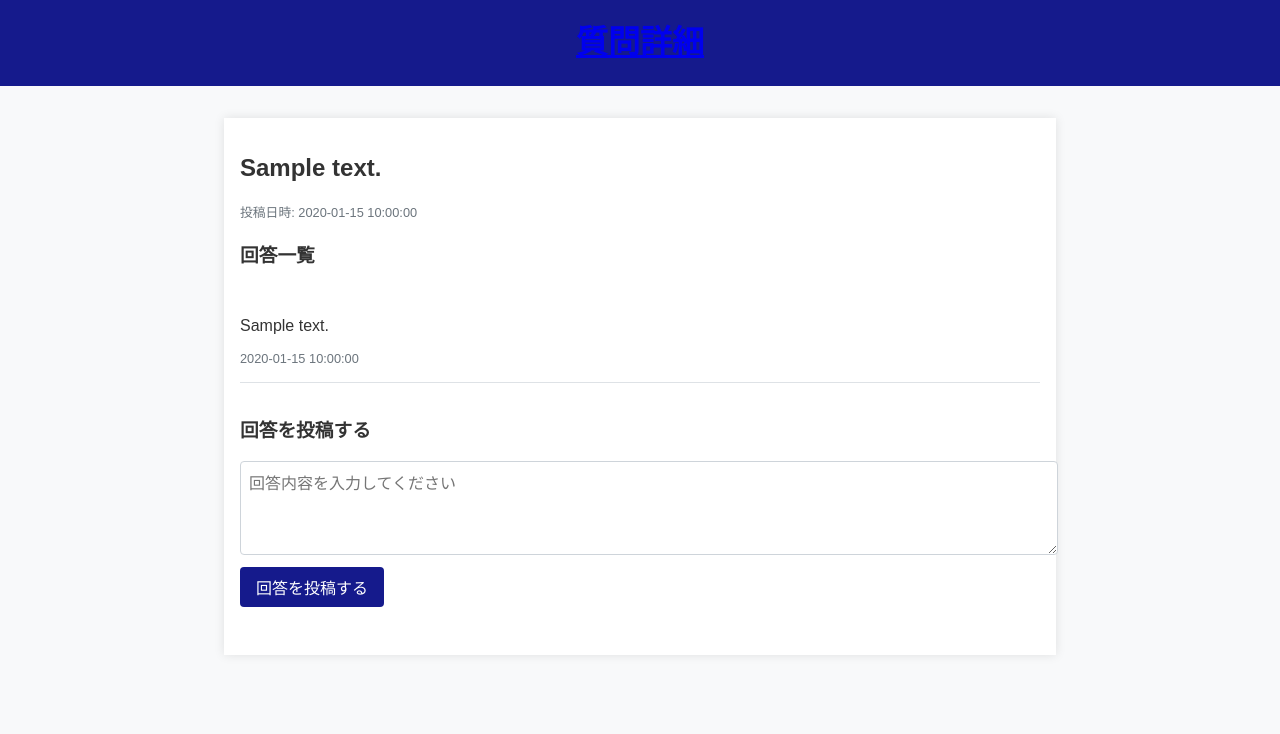
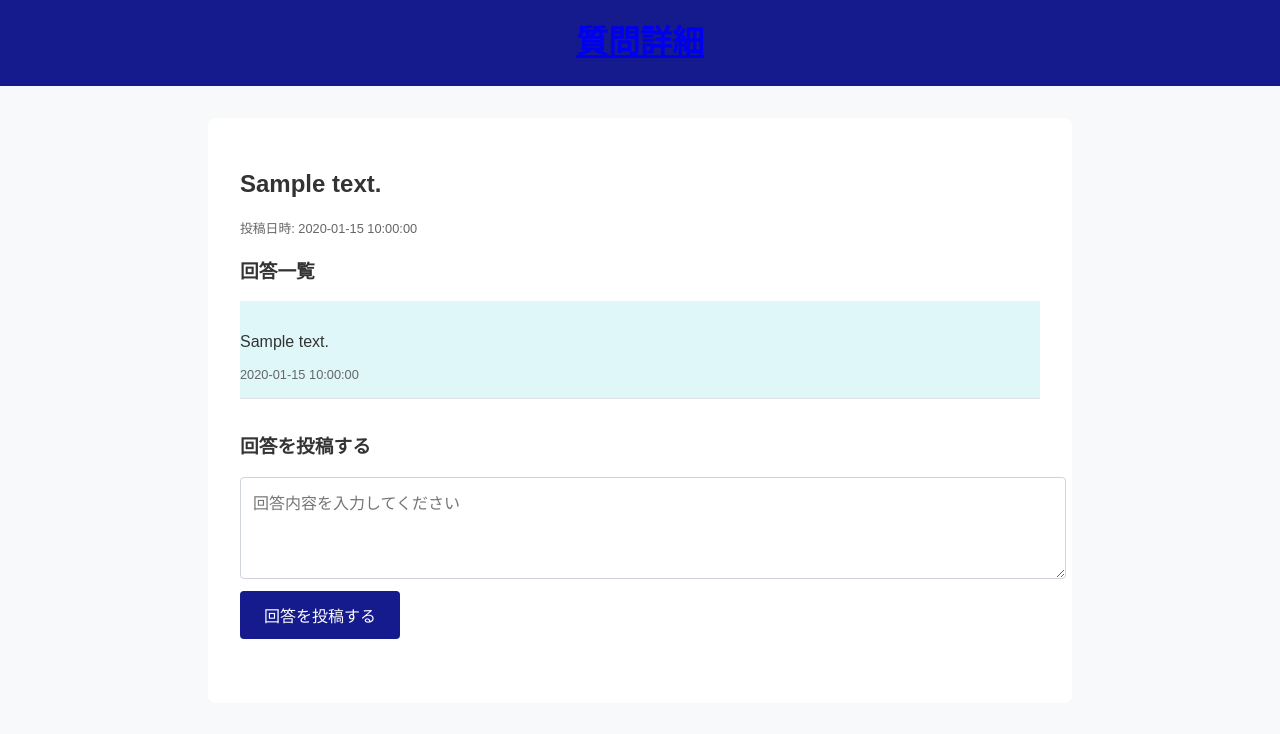
Before and after one commit to YouSayH/Flask_anonymous_QandA, a Flask app: template templates/question.html in a window 1280 px wide. Shown: the top 734 px of the page. Run offline with Flask 3, Linux system fonts and the light colour scheme; the template is opened without the code that fills it: most values are stand-ins (such as "Sample title", 1, 10 or a date in 2020).

Commit message:
本番環境

```diff
--- a/app/__init__.py
+++ b/app/__init__.py
@@ -5,7 +5,10 @@ from datetime import timedelta
 from werkzeug.middleware.proxy_fix import ProxyFix
 
 def create_app():
-    app = Flask(__name__)
+    app = Flask(__name__,
+                template_folder=os.path.join(os.path.dirname(__file__), '..', 'templates'),
+                static_folder=os.path.join(os.path.dirname(__file__), '..', 'static'),
+                static_url_path='/static')
 
     # セッション情報の保護用の秘密鍵　環境変数 "SECRET_KEY" を読み込み（存在しない場合は警告用のデフォルト値）
     app.secret_key = os.environ.get('SECRET_KEY', 'default_development_key')
--- a/static/styles.css
+++ b/static/styles.css
@@ -1,6 +1,13 @@
 :root {
   --color-theme: #151a8c;
+  --color-accent: #4CAF50;
   --color-text: #333333;
+  --color-text-sub: #666666;
+  --color-bg: #f8f9fa;
+  --color-white: #fff;
+  --color-border: #ced4da;
+  --color-answer-bg-odd: #e0f7fa;
+  --color-answer-bg-even: #f0f9f4;
 }
 
 
@@ -32,9 +39,10 @@ header h1 {
 main {
   max-width: 800px;
   margin: 2rem auto;
-  padding: 1rem;
-  background-color: #fff;
-  box-shadow: 0 0 10px rgba(0, 0, 0, 0.1);
+  padding: 2rem;
+  background-color: var(--color-white);
+  box-shadow: 0 2 5px rgba(0, 0, 0, 0.1);
+  border-radius: 8px;
 }
 
 section {
@@ -47,26 +55,40 @@ h2, h3 {
 
 textarea {
   width: 100%;
-  padding: 0.5rem;
-  border: 1px solid #ced4da;
+  padding: 0.75rem;
+  border: 1px solid var(--color-border);
   border-radius: 4px;
   font-size: 1rem;
   resize: vertical;
+  color: var(--color-text);
+}
+
+textarea:focus {
+  outline: none;
+  border-color: var(--color-theme);
+  box-shadow: 0 0 0 2px rgba(var(--color-theme-rgb), 0.2);
 }
 
 button {
   background-color: var(--color-theme);
-  color: #fff;
+  color: var(--color-white);
   border: none;
-  padding: 0.5rem 1rem;
+  padding: 0.75rem 1.5rem;
   font-size: 1rem;
   border-radius: 4px;
   cursor: pointer;
   margin-top: 0.5rem;
+  transition: background-color 0.3s ease;
 }
 
 button:hover {
   background-color: var(--color-theme);
+}
+
+button:active {
+  background-color: var(--color-theme);
+  transform: translateY(1px);
+  box-shadow: none;
 }
 
 ul {
@@ -97,7 +119,7 @@ ul li {
 .timestamp {
   display: block;
   font-size: 0.8rem;
-  color: #6c757d;
+  color: var(--color-text-sub);
   margin-top: 0.5rem;
 }
 
@@ -119,6 +141,25 @@ ul li {
   margin-bottom: auto;
 }
 
+/* 回答一覧 */
+#answers-list ul {
+  list-style: none;
+  padding: 0;
+}
+
+#answers-list ul li {
+  border-bottom: 1px solid #dee2e6;
+  padding: 1rem 0;
+  background-color: var(--color-white);
+}
+
+#answers-list ul li:nth-child(odd) {
+  background-color: var(--color-answer-bg-odd);
+}
+
+#answers-list ul li:nth-child(even) {
+  background-color: var(--color-answer-bg-even);
+}
 
 
 /* フッター */
--- a/templates/index.html
+++ b/templates/index.html
@@ -11,7 +11,7 @@
     <h1>匿名Q&Aボード</h1>
     <div class="user-info">
       {% if session.get('student_number') %}<!-- これはバックエンドの奴：python(Flask)がデータベースからstudent_numberを受け取れた場合学籍番号とログアウトボタンを作る -->
-        学籍番号: {{ session.get('student_number') }} (<a href="{{ url_for('logout') }}">ログアウト</a>)
+        学籍番号: {{ session.get('student_number') }} (<a href="{{ url_for('main.logout') }}">ログアウト</a>)
       {% endif %}
     </div>
   </header>
@@ -33,7 +33,7 @@
         <!-- 質問の数だけ繰り返し表示させる -->
         {% for question in questions %}
           <li>
-            <a href="{{ url_for('question_detail', question_id=question['id']) }}" class="document">
+            <a href="{{ url_for('main.question_detail', question_id=question['id']) }}" class="document">
               {{ question['question_content'] | e }}
             </a>
             <span class="timestamp">{{ question['created_at'] }}</span>
--- a/templates/login.html
+++ b/templates/login.html
@@ -18,7 +18,7 @@
         </ul>
       {% endif %}
     {% endwith %}
-    <form action="{{ url_for('login') }}" method="POST">
+    <form action="{{ url_for('main.login') }}" method="POST">
 
       <label for="student_number">学籍番号</label>
       <input type="text" name="student_number" id="student_number" required placeholder="123456789">
--- a/templates/question.html
+++ b/templates/question.html
@@ -10,12 +10,12 @@
 
 <body>
   <header>
-    <a href="{{ url_for('index') }}">
+    <a href="{{ url_for('main.index') }}">
       <h1>質問詳細</h1>
       <div class="user-info">
         <!-- これはバックエンドの奴：python(Flask)がデータベースからstudent_numberを受け取れた場合学籍番号とログアウトボタンを作る -->
         {% if session.get('student_number') %}
-        学籍番号: {{ session.get('student_number') }} (<a href="{{ url_for('logout') }}">ログアウト</a>)
+        学籍番号: {{ session.get('student_number') }} (<a href="{{ url_for('main.logout') }}">ログアウト</a>)
         {% endif %}
       </div>
     </a>
@@ -46,7 +46,7 @@
     <!-- 回答投稿フォーム -->
     <section id="post-answer">
       <h3>回答を投稿する</h3>
-      <form action="{{ url_for('answer', question_id=question['id']) }}" method="POST">
+      <form action="{{ url_for('main.answer', question_id=question['id']) }}" method="POST">
         <textarea name="answer" rows="4" placeholder="回答内容を入力してください" required></textarea>
         <button type="submit" class="post-answer-button">回答を投稿する</button>
       </form>
```
Also changed, not shown: other parts of static/styles.css (+22 -10 lines).
